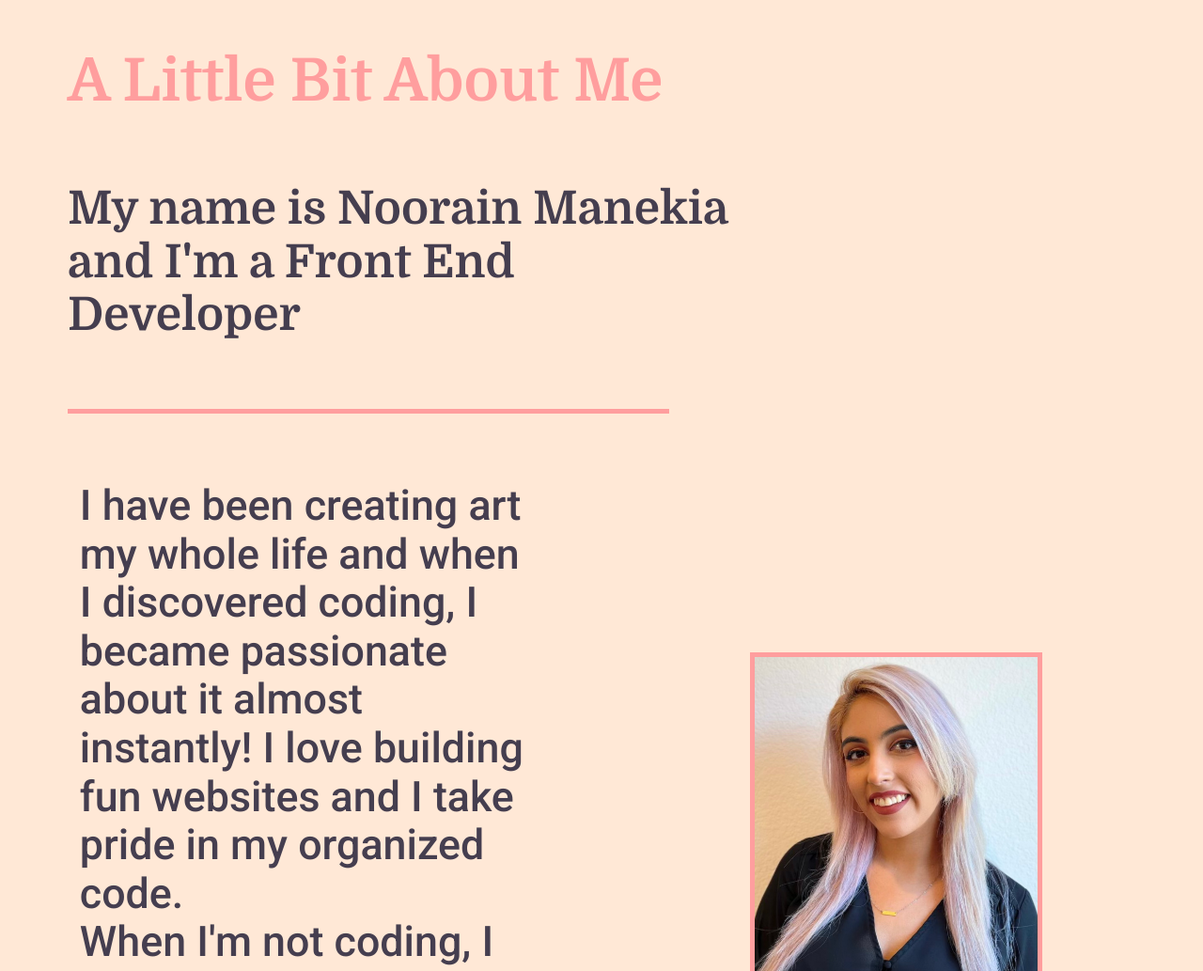
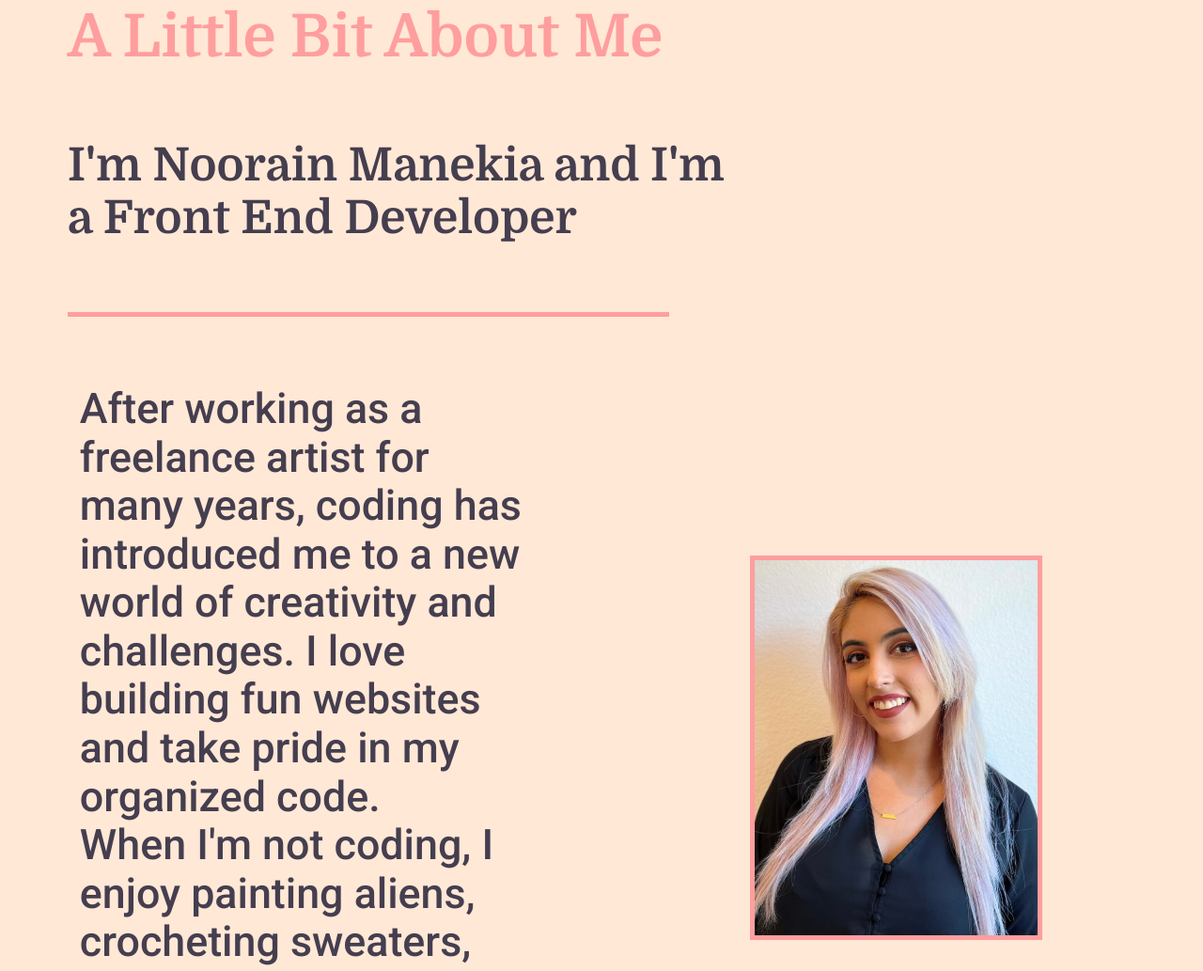
Before and after one commit to noorainfatema/Portfolio-Website, a website built with Parcel: page index.html in a window 1280 px wide. Shown: the part 4761-5794 px from the top of the page at 94% size. Built offline with nearby package versions, Linux system fonts and the light colour scheme.

Commit message:
Updated about me section

```diff
--- a/index.html
+++ b/index.html
@@ -71,7 +71,7 @@
                    </div>
                 </article>
                  <article class="project-description">
-                  <p>A responsive website that includes multiple information pages and was coded with Flexbox. This design can be recycled for different websites and can adapt to any screen size.</p>
+                  <p>A responsive website that includes multiple information pages. Coded with Flexbox, this design can be recycled for different websites and can adapt to any screen size.</p>
                   <p>Skills: HTML, CSS, Flexbox<br>
                   Tools: Photoshop, Chrome<br>
                   DevTools, GitHub Pages</p>
@@ -94,11 +94,11 @@
           </section>
           <section id="about">
             <h2>A Little Bit About Me</h2>
-            <h3>My name is Noorain Manekia and I'm a Front End Developer</h3>
+            <h3>I'm Noorain Manekia and I'm a Front End Developer</h3>
             <div class="break-line"></div>
             <div class="container">
               <div class="about-div bio">
-                <p>I have been creating art my whole life and when I discovered coding, I became passionate about it almost instantly! I love building fun websites and I take pride in my organized code.  <br>
+                <p>After working as a freelance artist for many years, coding has introduced me to a new world of creativity and challenges. I love building fun websites and take pride in my organized code.  <br>
                   When I'm not coding, I enjoy painting aliens, crocheting sweaters, and spending time at my favorite coffee shops with friends.</p>
                 </div>
               <div class="about-div about-image">
```
